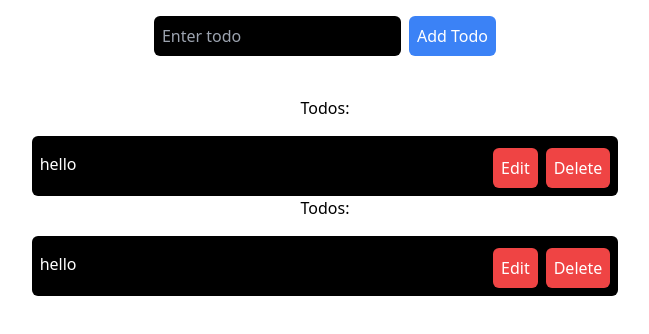
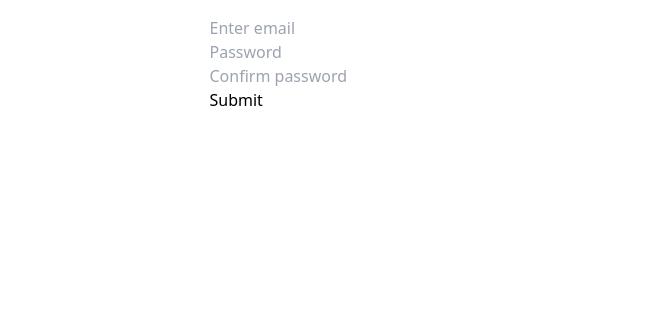
Before and after one commit to ChetreNelson/ReduxTsViteReact, a React (Vite) app: page /todoco in a window 1280 px wide. Shown: the top 334 px of the page, without its empty margins (315-964 px from the left). Built offline with nearby package versions, Linux system fonts and the light colour scheme.

Commit message:
zod completed

```diff
--- a/package.json
+++ b/package.json
@@ -10,11 +10,14 @@
     "preview": "vite preview"
   },
   "dependencies": {
+    "@hookform/resolvers": "^3.3.4",
     "@reduxjs/toolkit": "^2.2.3",
     "react": "^18.2.0",
     "react-dom": "^18.2.0",
+    "react-hook-form": "^7.51.2",
     "react-redux": "^9.1.0",
-    "react-router-dom": "^6.22.3"
+    "react-router-dom": "^6.22.3",
+    "zod": "^3.22.4"
   },
   "devDependencies": {
     "@types/react": "^18.2.66",
--- a/src/App.tsx
+++ b/src/App.tsx
@@ -3,17 +3,24 @@ import AddTodo from "./component/AddTodo";
 import TodoCo from "./component/TodoCo";
 
 import EditTodo from "./component/EditTodo";
+import ReactHookForm from "./form/ReactHookForm";
+import PracticeForm from "./form/PracticeForm";
 
+import ZodExample from "../src/form/ZodExample"
 
 function App() {
   return (
     <div className="flex  flex-col justify-center items-center mt-4">
-       <AddTodo />
+       {/* <AddTodo />
       <Routes>
         <Route path="/todoEdit/:id/:name" element={<EditTodo />} />
         <Route path="/todoco" element={<TodoCo />} />
       </Routes>
-      <TodoCo />
+      <TodoCo /> */}
+      <ZodExample/>
+      {/* <ReactHookForm/> */}
+      {/* <PracticeForm/> */}
+
     </div>
   );
 }
--- a/src/form/PracticeForm.tsx
+++ b/src/form/PracticeForm.tsx
@@ -11,29 +11,32 @@ const PracticeForm = () => {
     register,
     handleSubmit,
     setError,
+    reset,
     formState: { errors, isSubmitting },
   } = useForm<FormFields>({
-    defaultValues:{
-        email:"test@gmail.com"
-    }
+    defaultValues: {
+      email: "test@gmail.com",
+    },
   });
   const onSubmit: SubmitHandler<FormFields> = async (data) => {
     try {
-        await new Promise((resolve) => setTimeout(resolve, 1000));
-       // throw new Error()
-        console.log(data);
-
+      await new Promise((resolve) => setTimeout(resolve, 1000));
+      // throw new Error()
+      console.log(data);
+      reset();
     } catch (error) {
-        setError("email",{
-            message:"Email is already taken"
-        })
+      setError("email", {
+        message: "Email is already taken",
+      });
     }
-
   };
 
   return (
     <div>
-      <form className="flex flex-col" onSubmit={handleSubmit(onSubmit)}>
+      <form
+        className="flex flex-col  justify-center w-full h-full shadow-lg"
+        onSubmit={handleSubmit(onSubmit)}
+      >
         Email:
         <input
           {...register("email", {
@@ -50,14 +53,16 @@ const PracticeForm = () => {
           {...register("password", {
             required: "Password is required",
             minLength: {
-                value:5,
-                message:"min length is 5"
+              value: 5,
+              message: "min length is 5",
             },
           })}
           type="password"
           placeholder="Enter password"
         />
-        {errors && <span className="text-red-500">{errors.password?.message}</span>}
+        {errors && (
+          <span className="text-red-500">{errors.password?.message}</span>
+        )}
         <button disabled={isSubmitting} type="submit">
           {isSubmitting ? "Loading..." : "Submit"}
         </button>
--- a/src/form/ReactHookForm.tsx
+++ b/src/form/ReactHookForm.tsx
@@ -9,20 +9,22 @@ const ReactHookForm = () => {
     register,
     handleSubmit,
     setError,
-    formState: { errors,isSubmitting },
-  } = useForm<FormFields>();
-  const onSubmit: SubmitHandler<FormFields> =async (data) => {
+    formState: { errors, isSubmitting },
+  } = useForm<FormFields>({
+    defaultValues: {
+        email: "chetreenelson8@gmail.com",
+      },
+  });
+  const onSubmit: SubmitHandler<FormFields> = async (data) => {
     try {
-
-        await new Promise((resolve)=>setTimeout(resolve,1000))
-        throw new Error()
-    console.log(data);
+      await new Promise((resolve) => setTimeout(resolve, 1000));
+      throw new Error();
+      console.log(data);
     } catch (error) {
-        setError("root",{
-                message:"email already taken"
-        })
+      setError("root", {
+        message: "email already taken",
+      });
     }
-
   };
   return (
     <div>
@@ -33,35 +35,43 @@ const ReactHookForm = () => {
             <input
               {...register("email", {
                 required: "Email is required",
-               validate:(value)=>{
-                if(!value.includes('@')){
-                    return "Email must include @"
-                }
-                return true;
-               }
+                validate: (value) => {
+                  if (!value.includes("@")) {
+                    return "Email must include @";
+                  }
+                  return true;
+                },
               })}
               type="text"
               placeholder="Enter Email"
             />
           </div>
-                {errors.email && <div className="text-red-600">{errors.email.message}</div>}
+          {errors.email && (
+            <div className="text-red-600">{errors.email.message}</div>
+          )}
           <div>
             Password:
             <input
               {...register("password", {
                 required: "password is required",
                 minLength: {
-                value:5,
-                message:"Password most be of min 5 length"
-            },
+                  value: 5,
+                  message: "Password most be of min 5 length",
+                },
               })}
               type="password"
               placeholder="Enter Password"
             />
-            {errors.password && <div className="text-red-600">{errors.password.message}</div>}
+            {errors.password && (
+              <div className="text-red-600">{errors.password.message}</div>
+            )}
           </div>
-          <button disabled={isSubmitting} type="submit">{isSubmitting ?"Loading...":"Submit"}</button>
-          {errors.root && <div className="text-red-600">{errors.root.message}</div>}
+          <button disabled={isSubmitting} type="submit">
+            {isSubmitting ? "Loading..." : "Submit"}
+          </button>
+          {errors.root && (
+            <div className="text-red-600">{errors.root.message}</div>
+          )}
         </form>
       </div>
     </div>
--- /dev/null
+++ b/src/form/ZodExample.tsx
@@ -0,0 +1,61 @@
+import { zodResolver } from "@hookform/resolvers/zod";
+import React from "react";
+import { useForm } from "react-hook-form";
+import {z} from "zod"
+
+// type FormFields = {
+//   email:string,
+//   password:string,
+//   confirmPasword:string,
+// }
+
+const SignUpSchema =z.object({
+  email :z.string().email(),
+  password:z.string().min(3).max(5),
+  confirmPassword:z.string().min(3)
+
+}).refine(data =>data.password===data.confirmPassword,{
+   message: "Passwords do not match",
+   path:["confirmPassword"]
+})
+
+type FormFields=z.infer<typeof SignUpSchema>
+
+const ZodExample = () => {
+  const {handleSubmit,register,formState:{
+    errors,isSubmitting
+ }} =useForm<FormFields>({resolver: zodResolver(SignUpSchema)})
+
+ const onSubmit = async( data:FormFields)=>{
+  await new Promise((resolve)=>setTimeout(resolve,1000))
+  console.log(data)
+
+ }
+  return (
+    <div>
+      <div>
+        <form  onSubmit={handleSubmit(onSubmit)}>
+          <div>
+            <input {...register('email')} type="string" placeholder="Enter email" />
+          </div>
+        {errors.email && <span>{errors.email.message}</span> }
+          <div>
+            <input {...register('password')} type="password" placeholder="Password" />
+          </div>
+          {errors.password && <span>{errors.password.message}</span>}
+          <div>
+            <input {...register('confirmPassword')} type="password"
+            placeholder="Confirm password" />
+          </div>
+          {errors.confirmPassword && <span>{errors.confirmPassword.message}</span>}
+          <div>
+            <button disabled={isSubmitting} type="submit">{isSubmitting?"Submitting":"Submit"}</button>
+          </div>
+
+        </form>
+      </div>
+    </div>
+  );
+};
+
+export default ZodExample;
```
Also changed, not shown: 1 other file (tests, documents, lock files or other folders).
